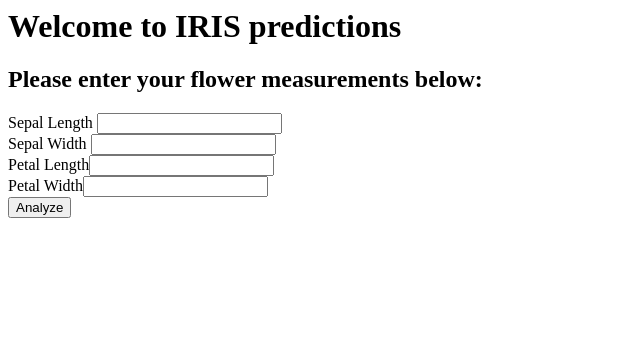
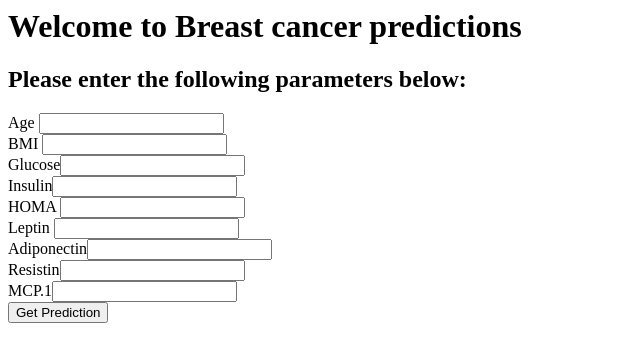
Before and after one commit to ankitbarai507/Breast-cancer-prediction-using-routine-blood-sample-paramters, a Flask app: page / in a window 1280 px wide. Shown: the top 362 px of the page, without its empty margins (0-640 px from the left). Run offline with Flask 2, Linux system fonts and the light colour scheme; parts of the project's set-up code (start-up, migrations or seed data) failed here and were passed over.

Commit message:
adding files

```diff
--- a/app.py
+++ b/app.py
@@ -8,22 +8,25 @@ from tensorflow.keras.models import load_model
 import joblib
 
 
-
-def return_prediction(model,scaler,sample_json):
+def return_prediction(model,sample_json):
 
     # For larger data features, you should probably write a for loop
     # That builds out this array for you
 
-    s_len = sample_json['sepal_length']
-    s_wid = sample_json['sepal_width']
-    p_len = sample_json['petal_length']
-    p_wid = sample_json['petal_width']
+    f1 = sample_json['Age']
+    f2 = sample_json['BMI']
+    f3 = sample_json['Glucose']
+    f4 = sample_json['Insulin']
+    f5 = sample_json['HOMA']
+    f6 = sample_json['Leptin']
+    f7 = sample_json['Adiponectin']
+    f8 = sample_json['Resistin']
+    f9 = sample_json['MCP_1']
 
-    flower = [[s_len,s_wid,p_len,p_wid]]
 
-    flower = scaler.transform(flower)
+    flower = [[f1,f2,f3,f4,f5,f6,f7,f8,f9]]
 
-    classes = np.array(['setosa', 'versicolor', 'virginica'])
+    classes = np.array(['Benign', 'Malignant'])
 
     class_ind = model.predict_classes(flower)
 
@@ -37,21 +40,24 @@ app = Flask(__name__)
 app.config['SECRET_KEY'] = 'someRandomKey'
 
 
-# REMEMBER TO LOAD THE MODEL AND THE SCALER!
-flower_model = load_model("final_iris_model.h5")
-flower_scaler = joblib.load("iris_scaler.pkl")
-
+# REMEMBER TO LOAD THE MODEL
+rf_model = joblib.load("rf.pkl")
 
 # Now create a WTForm Class
 # Lots of fields available:
 # http://wtforms.readthedocs.io/en/stable/fields.html
-class FlowerForm(FlaskForm):
-    sep_len = TextField('Sepal Length')
-    sep_wid = TextField('Sepal Width')
-    pet_len = TextField('Petal Length')
-    pet_wid = TextField('Petal Width')
+class breast_cancer_Form(FlaskForm):
+    Age = TextField('Age')
+    BMI = TextField('BMI')
+    Glucose = TextField('Glucose')
+    Insulin = TextField('Insulin')
+    HOMA = TextField('HOMA')
+    Leptin = TextField('Leptin')
+    Adiponectin = TextField('Adiponectin')
+    Resistin = TextField('Resistin')
+    MCP_1 = TextField('MCP.1')
 
-    submit = SubmitField('Analyze')
+    submit = SubmitField('Get Prediction')
 
 
 
@@ -59,15 +65,20 @@ class FlowerForm(FlaskForm):
 def index():
 
     # Create instance of the form.
-    form = FlowerForm()
+    form = breast_cancer_Form()
     # If the form is valid on submission (we'll talk about validation next)
     if form.validate_on_submit():
         # Grab the data from the breed on the form.
 
-        session['sep_len'] = form.sep_len.data
-        session['sep_wid'] = form.sep_wid.data
-        session['pet_len'] = form.pet_len.data
-        session['pet_wid'] = form.pet_wid.data
+        session['Age'] = form.Age.data
+        session['BMI'] = form.BMI.data
+        session['Glucose'] = form.Glucose.data
+        session['Insulin'] = form.Insulin.data
+        session['HOMA'] = form.HOMA.data
+        session['Leptin'] = form.Leptin.data
+        session['Adiponectin'] = form.Adiponectin.data
+        session['Resistin'] = form.Resistin.data
+        session['MCP_1'] = form.MCP_1.data
 
         return redirect(url_for("prediction"))
 
@@ -80,12 +91,17 @@ def prediction():
 
     content = {}
 
-    content['sepal_length'] = float(session['sep_len'])
-    content['sepal_width'] = float(session['sep_wid'])
-    content['petal_length'] = float(session['pet_len'])
-    content['petal_width'] = float(session['pet_wid'])
+    content['Age'] = float(session['Age'])
+    content['BMI'] = float(session['BMI'])
+    content['Glucose'] = float(session['Glucose'])
+    content['Insulin'] = float(session['Insulin'])
+    content['HOMA'] = float(session['HOMA'])
+    content['Leptin'] = float(session['Leptin'])
+    content['Adiponectin'] = float(session['Adiponectin'])
+    content['Resistin'] = float(session['Resistin'])
+    content['MCP_1'] = float(session['MCP_1'])
 
-    results = return_prediction(model=flower_model,scaler=flower_scaler,sample_json=content)
+    results = return_prediction(model=rf_model,sample_json=content)
 
     return render_template('prediction.html',results=results)
 
--- a/templates/home.html
+++ b/templates/home.html
@@ -1,15 +1,25 @@
-<h1>Welcome to IRIS predictions</h1>
-<h2>Please enter your flower measurements below:</h2>
+<h1>Welcome to Breast cancer predictions</h1>
+<h2>Please enter the following parameters below:</h2>
 <form  method="POST">
     {# This hidden_tag is a CSRF security feature. #}
     {{ form.hidden_tag() }}
-    {{ form.sep_len.label }} {{form.sep_len}}
+    {{ form.Age.label }} {{form.Age}}
     <br>
-    {{ form.sep_wid.label}} {{form.sep_wid}}
+    {{ form.BMI.label}} {{form.BMI}}
     <br>
-    {{form.pet_len.label}}{{form.pet_len}}
+    {{form.Glucose.label}}{{form.Glucose}}
     <br>
-    {{form.pet_wid.label}}{{form.pet_wid}}
+    {{form.Insulin.label}}{{form.Insulin}}
+    <br>
+    {{ form.HOMA.label }} {{form.HOMA}}
+    <br>
+    {{ form.Leptin.label}} {{form.Leptin}}
+    <br>
+    {{form.Adiponectin.label}}{{form.Adiponectin}}
+    <br>
+    {{form.Resistin.label}}{{form.Resistin}}
+    <br>
+    {{form.MCP_1.label}}{{form.MCP_1}}
     <br>
     {{ form.submit() }}
 </form>
```
Also changed, not shown: requirements.txt (+240 -15 lines), templates/prediction.html (+3 -8 lines), 3 other files.
